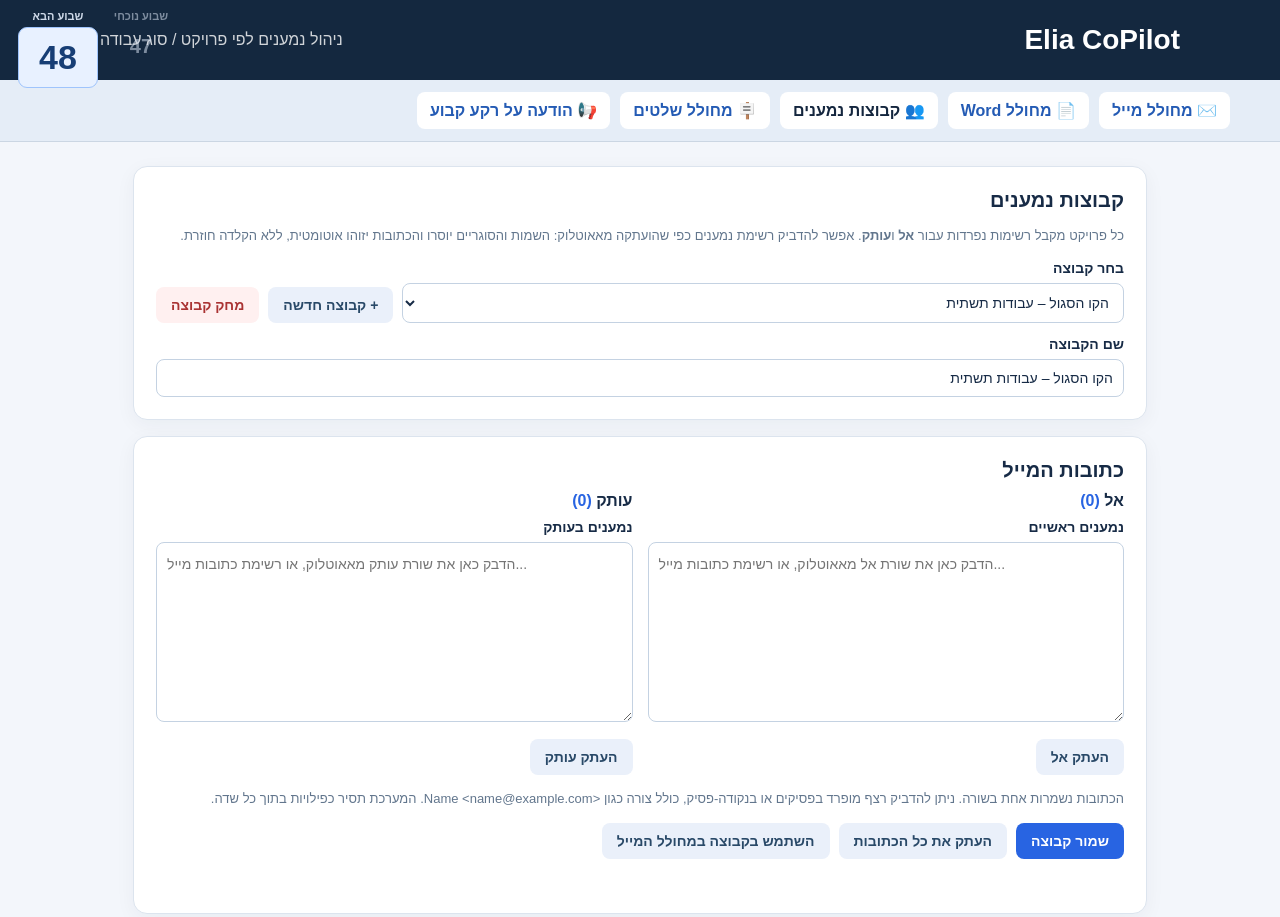
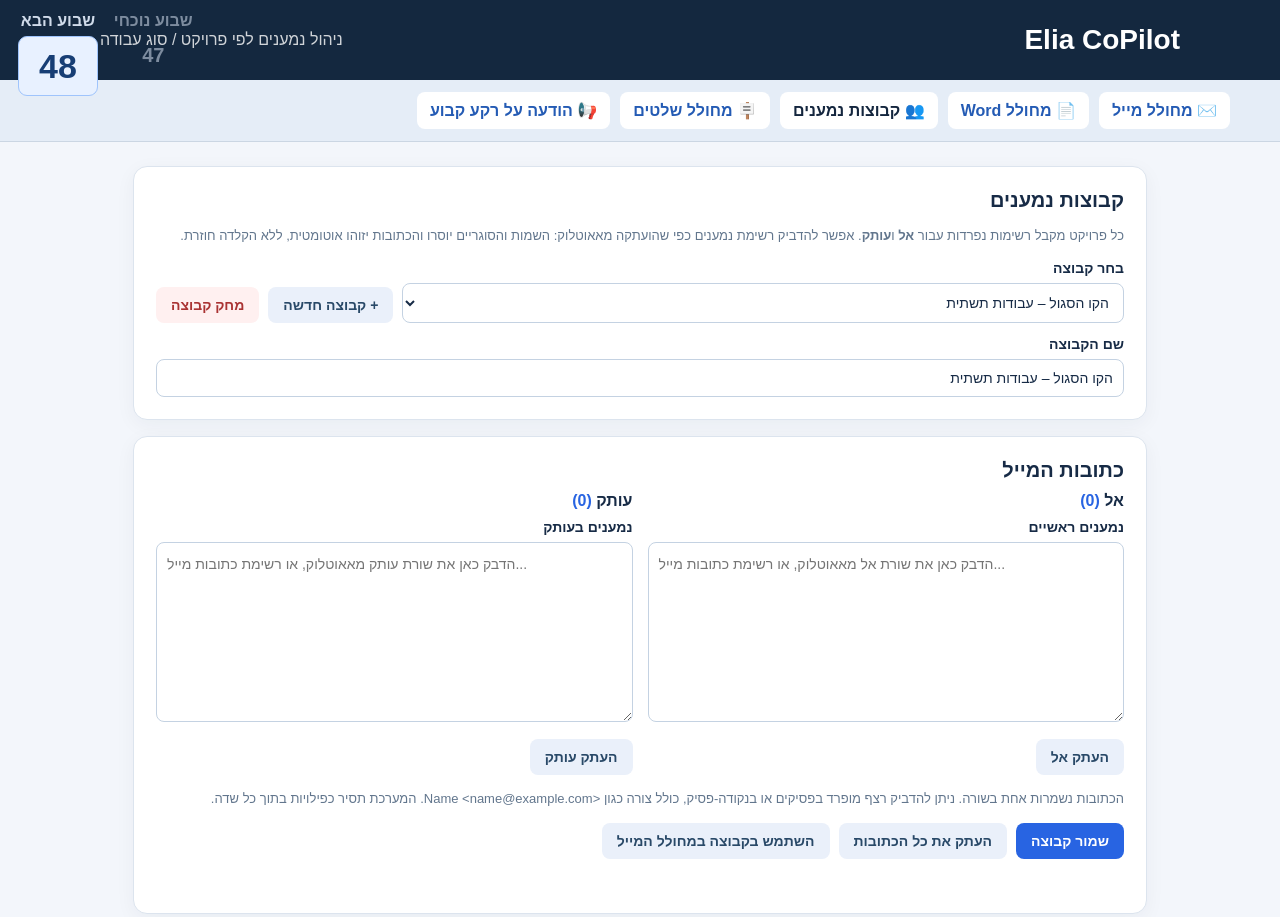
Before and after one commit to ofshalev/EliaCoPilot, a plain HTML site: page contacts.html in a window 1280 px wide. Shown: the top 917 px of the page. Drawn offline with Linux system fonts and the light colour scheme.

Commit message:
Increase header week labels to readable size

```diff
--- a/contacts.html
+++ b/contacts.html
@@ -14,7 +14,7 @@ button,.uploadLabel{display:inline-block;font:700 14px Arial,sans-serif;backgrou
 header.hero,body>header{display:flex;align-items:center;justify-content:space-between;gap:22px;flex-wrap:wrap;position:relative}
 .elia-weeks{position:absolute;top:10px;left:18px;display:flex;direction:ltr;align-items:flex-start;gap:16px;margin:0;white-space:nowrap;font-family:Arial,sans-serif}
 .elia-week-block{display:flex;flex-direction:column;align-items:center;gap:4px;direction:rtl}
-.elia-week-label{font-size:11px;font-weight:600;color:#d0dbea;line-height:1.2}
+.elia-week-label{font-size:16px;font-weight:700;color:#d0dbea;line-height:1.35}
 .elia-week-next{display:block;text-align:center;background:#e8f1ff;color:#173e75;border:1px solid #9fc4fc;border-radius:9px;padding:8px 20px;font-size:34px;font-weight:800;line-height:1.25;min-width:74px}
 .elia-week-current{display:block;text-align:center;color:#d0dbea;opacity:.56;font-size:20px;font-weight:700;line-height:1.3;padding:6px 10px}
 .elia-week-block-current .elia-week-label{opacity:.56}
```
